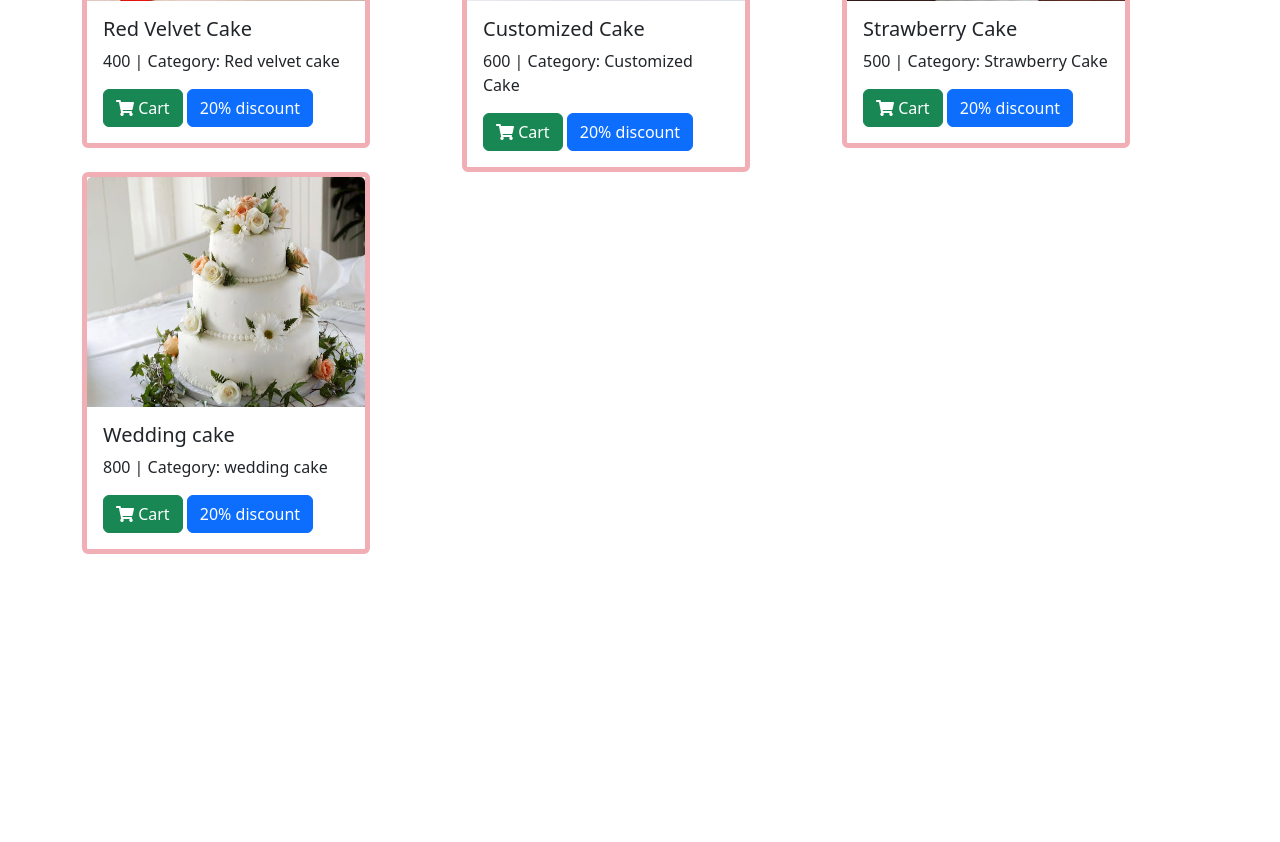
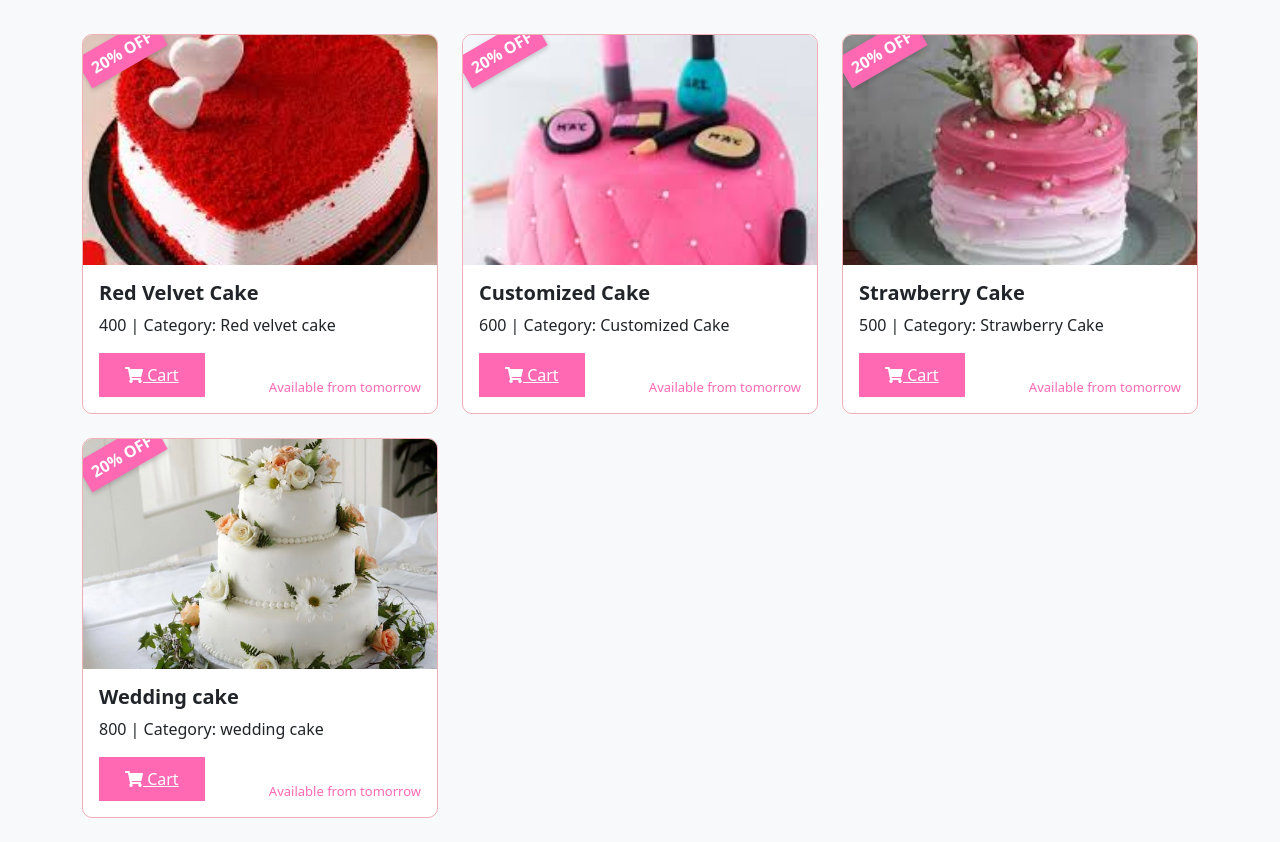
Before and after one commit to Ogpavan/cakestore, a Django app: page / in a window 1280 px wide. Shown: the part 356-1198 px from the top of the page. Before the commit the page ends 910 px from the top, so only its background shows below. Run offline with Django 5.2, Linux system fonts and the light colour scheme; data comes from the database, SQL or seed files in the repository.

Commit message:
first commit

```diff
--- a/templates/index.html
+++ b/templates/index.html
@@ -7,21 +7,107 @@
     <link href="https://cdn.jsdelivr.net/npm/bootstrap@5.3.3/dist/css/bootstrap.min.css" rel="stylesheet" integrity="sha384-QWTKZyjpPEjISv5WaRU9OFeRpok6YctnYmDr5pNlyT2bRjXh0JMhjY6hW+ALEwIH" crossorigin="anonymous">
     <link rel="stylesheet" href="https://cdnjs.cloudflare.com/ajax/libs/font-awesome/5.15.4/css/all.min.css">
     <style>
+        body {
+            background-color: #f8f9fa; /* Light background for contrast */
+        }
         .navbar-custom {
-            background-color: rgb(228, 117, 135);
+            background-color: #ff69b4;
         }
         .navbar-brand {
-            color: beige;
+            color: white;
         }
         .btn-pink-outline {
             border: 2px solid #ff69b4;
             color: #ff69b4;
             background-color: white;
             padding: 0.5rem 1.5rem;
+            transition: background-color 0.3s, color 0.3s;
         }
         .btn-pink-outline:hover {
-            background-color: white;
+            background-color: #ff69b4;
+            color: white;
+        }
+        .card {
+            transition: transform 0.2s;
+            border-radius: 10px;
+            overflow: hidden;
+            position: relative; /* For positioning the ribbon */
+        }
+        .card:hover {
+            transform: scale(1.05);
+        }
+        .homepage-text {
+            position: relative;
+            margin-top: 50px;
+            text-align: center;
+            padding: 50px 20px;
+            color: white;
+            border-radius: 10px;
+            overflow: hidden;
+        }
+        .homepage-text::before {
+            content: "";
+            position: absolute;
+            top: 0;
+            left: 0;
+            right: 0;
+            bottom: 0;
+            background-image: url('https://images.pexels.com/photos/806363/pexels-photo-806363.jpeg?auto=compress&cs=tinysrgb&w=1260&h=750&dpr=1');
+            background-size: cover;
+            background-position: center;
+            z-index: 1;
+        }
+        .homepage-text::after {
+            content: "";
+            position: absolute;
+            top: 0;
+            left: 0;
+            right: 0;
+            bottom: 0;
+            background-color: rgba(0, 0, 0, 0.5);
+            z-index: 2;
+        }
+        .homepage-text h1,
+        .homepage-text p {
+            position: relative;
+            z-index: 3;
+        }
+        .card-title {
+            font-weight: bold;
+
+        }
+        .ribbon {
+            position: absolute;
+            top: 0;
+            left: -5px;
+            background-color: #ff69b4;
+            color: white;
+            padding: 5px 10px;
+            transform: rotate(-30deg);
+            z-index: 10;
+            font-weight: bold;
+            box-shadow: 0 2px 5px rgba(0,0,0,0.2);
+        }
+        .btn-pinku{
+            background-color: #ff69b4;
+            border: 2px solid #ff69b4;
+            color: white;
+            padding: 0.5rem 1.5rem;
+            transition: background-color 0.3s, color 0.3s;
+        }
+        .flex{
+            display: flex;
+            justify-content: space-between;
+            align-items: flex-end;
+
+        }
+        .available{
             color: #ff69b4;
+            align-items: end;
+            margin: 0;
+           font-size: small;
+
+
         }
     </style>
 </head>
@@ -47,8 +133,8 @@
 
                 {% if request.user.is_authenticated %}
                     <div class="d-flex">
-                        <a href="{% url 'login' %}" class="btn btn-pink-outline fw-medium" style="width: 120px;">Dashboard</a>
-                        <a href="{% url 'order' %}" class="btn btn-pink-outline ms-3" style="width: 70px;" aria-label="Cart">
+                        <a href="{% url 'login' %}" class="btn btn-pink-outline fw-medium"  >Dashboard</a>
+                        <a href="{% url 'order' %}" class="btn btn-pink-outline ms-3"   aria-label="Cart">
                             <i class="fas fa-shopping-cart" id="cart-btn">{{ request.user.get_cart_count }}</i>
                         </a>
                     </div>
@@ -62,19 +148,27 @@
         </div>
     </nav>
 
+    <div class="container mt-5 homepage-text">
+        <h1>Welcome to CakeDelight!</h1>
+        <p class="home-text">Indulge in our delightful range of cakes, made with love and the finest ingredients.<br/> Explore our selection and treat yourself to a sweet experience.</p>
+    </div>
+
     <div class="container mt-5">
         <div class="row">
             {% for cake in cakes %}
-            <div class="col me-1">
-                <div class="card border border-5 border-danger-subtle" style="width: 18rem;">
-                    <img src="{{ cake.images.url }}" style="height: 230px" class="card-img-top" alt="{{ cake.cake_name }}">
+            <div class="col-md-4 mb-4">
+                <div class="card border border-danger-subtle">
+                    <span class="ribbon">20% OFF</span>
+                    <img src="{{ cake.images.url }}" class="card-img-top img-fluid" alt="{{ cake.cake_name }}" style="height: 230px; object-fit: cover;">
                     <div class="card-body">
                         <h5 class="card-title">{{ cake.cake_name }}</h5>
                         <p>{{ cake.price }} | Category: {{ cake.category.category_name }}</p>
-                        <a href="{% url 'add_cart' cake.uid %}" class="btn btn-success">
+                     <div class="flex">
+                        <a href="{% url 'add_cart' cake.uid %}" class="btn-pinku  ">
                             <i class="fas fa-shopping-cart"></i> Cart
                         </a>
-                        <a href="#" class="btn btn-primary">20% discount</a>
+                        <p class="available">Available from tomorrow</p>
+                        </div>
                     </div>
                 </div>
             </div>
```
Also changed, not shown: templates/about.html (+50 -63 lines), media/home.jpg (added).
